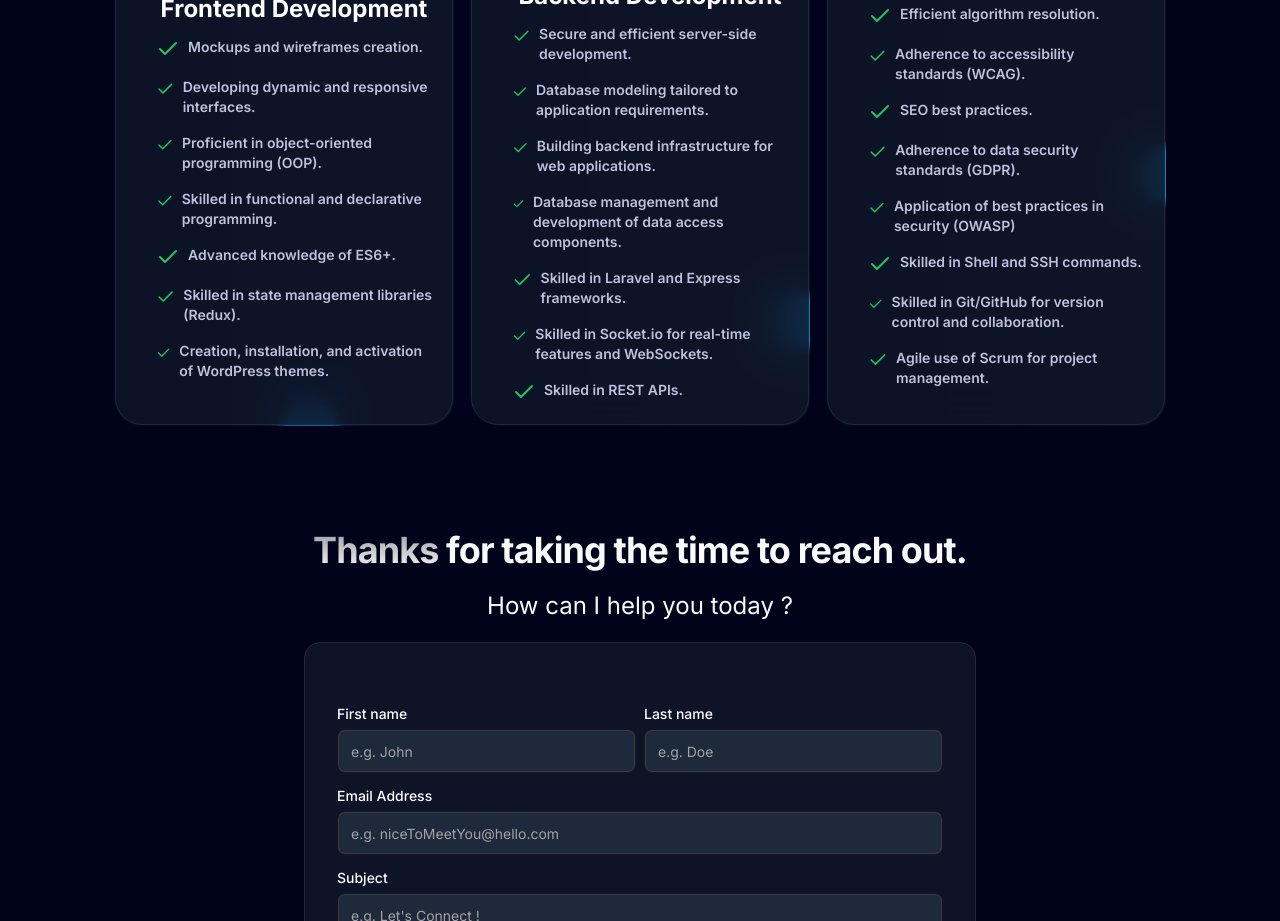
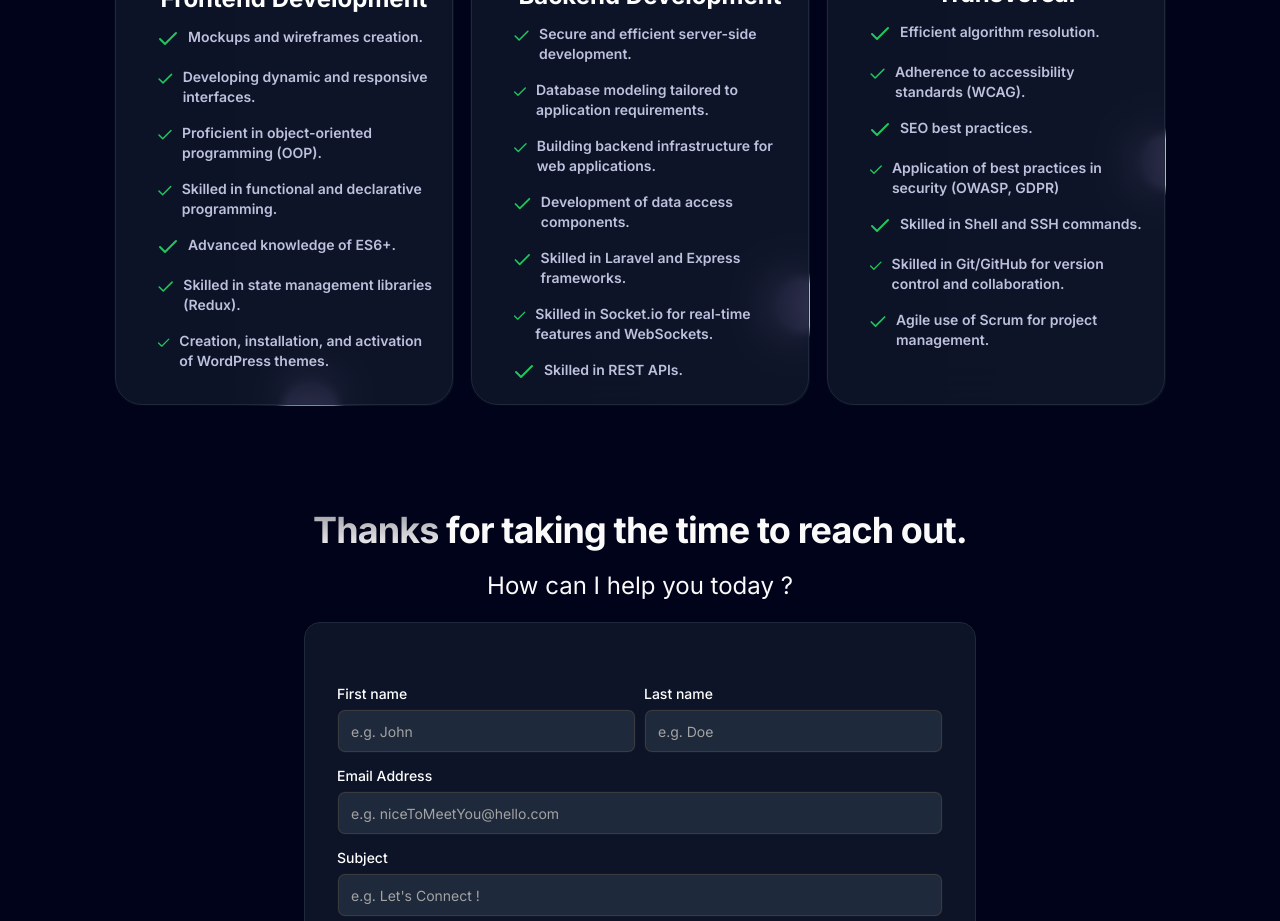
Before and after one commit to YanBerdin/next-portfolio, a Next.js app: page / in a window 1280 px wide. Shown: the part 1220-2141 px from the top of the page. Built offline with nearby package versions, Linux system fonts and the light colour scheme.

Commit message:
change MovingBorder color

```diff
--- a/components/ui/MovingBorders.tsx
+++ b/components/ui/MovingBorders.tsx
@@ -49,8 +49,8 @@ export function Button({
         <MovingBorder duration={duration} rx="30%" ry="30%">
           <div
             className={cn(
-              // "h-20 w-20 opacity-[0.8] bg-[radial-gradient(#CBACF9_40%,transparent_60%)]",
-              "h-20 w-20 opacity-[0.8] bg-[radial-gradient(var(--sky-500)_40%,transparent_60%)]",
+               "h-20 w-20 opacity-[0.95] bg-[radial-gradient(#CBACF9_40%,transparent_60%)]",
+             // "h-20 w-20 opacity-[0.8] bg-[radial-gradient(var(--sky-500)_40%,transparent_60%)]",
               borderClassName
             )}
           />
@@ -59,7 +59,7 @@ export function Button({
 
       <div
         className={cn(
-          // "relative bg-slate-900/[0.] border border-slate-800 backdrop-blur-xl text-white flex items-center justify-center w-full h-full text-sm antialiased",
+         //  "relative bg-slate-900/[0.] border border-slate-800 backdrop-blur-xl text-white flex items-center justify-center w-full h-full text-sm antialiased",
           "relative bg-slate-900/[0.8] border border-slate-800 backdrop-blur-xl text-white flex items-center justify-center w-full h-full text-sm antialiased",
           className
         )}
--- a/data/index.ts
+++ b/data/index.ts
@@ -53,7 +53,7 @@ title: string;
         "Secure and efficient server-side development.",
         "Database modeling tailored to application requirements.",
         "Building backend infrastructure for web applications.",
-        "Database management and development of data access components.",
+        "Development of data access components.",
         "Skilled in Laravel and Express frameworks.",
         "Skilled in Socket.io for real-time features and WebSockets.",
         "Skilled in REST APIs.",
@@ -76,8 +76,7 @@ title: string;
         "Efficient algorithm resolution.",
         "Adherence to accessibility standards (WCAG).",
         "SEO best practices.",
-        "Adherence to data security standards (GDPR).",
-        "Application of best practices in security (OWASP)",
+        "Application of best practices in security (OWASP, GDPR)",
         "Skilled in Shell and SSH commands.",
         "Skilled in Git/GitHub for version control and collaboration.",
         "Agile use of Scrum for project management.",
```
